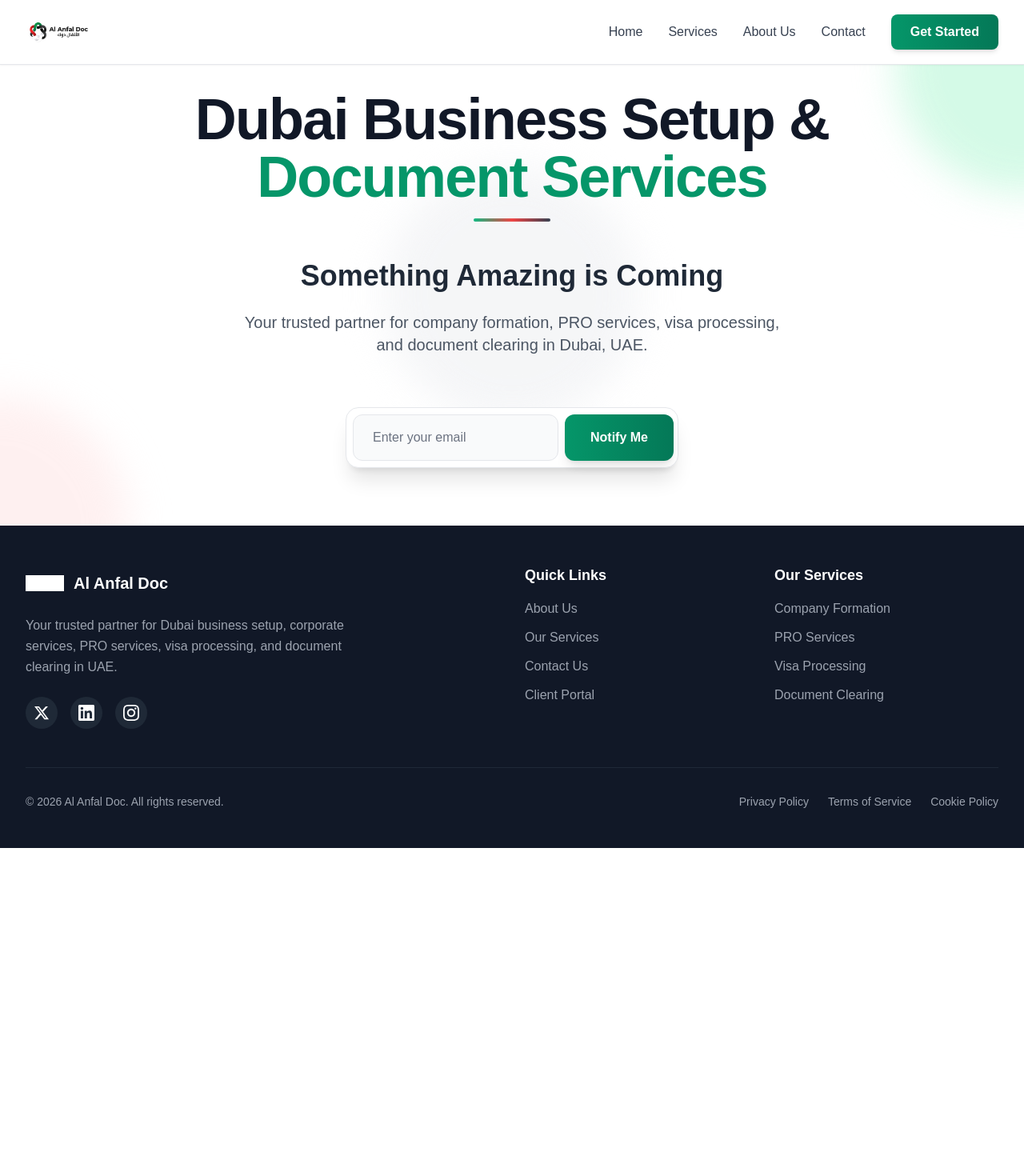
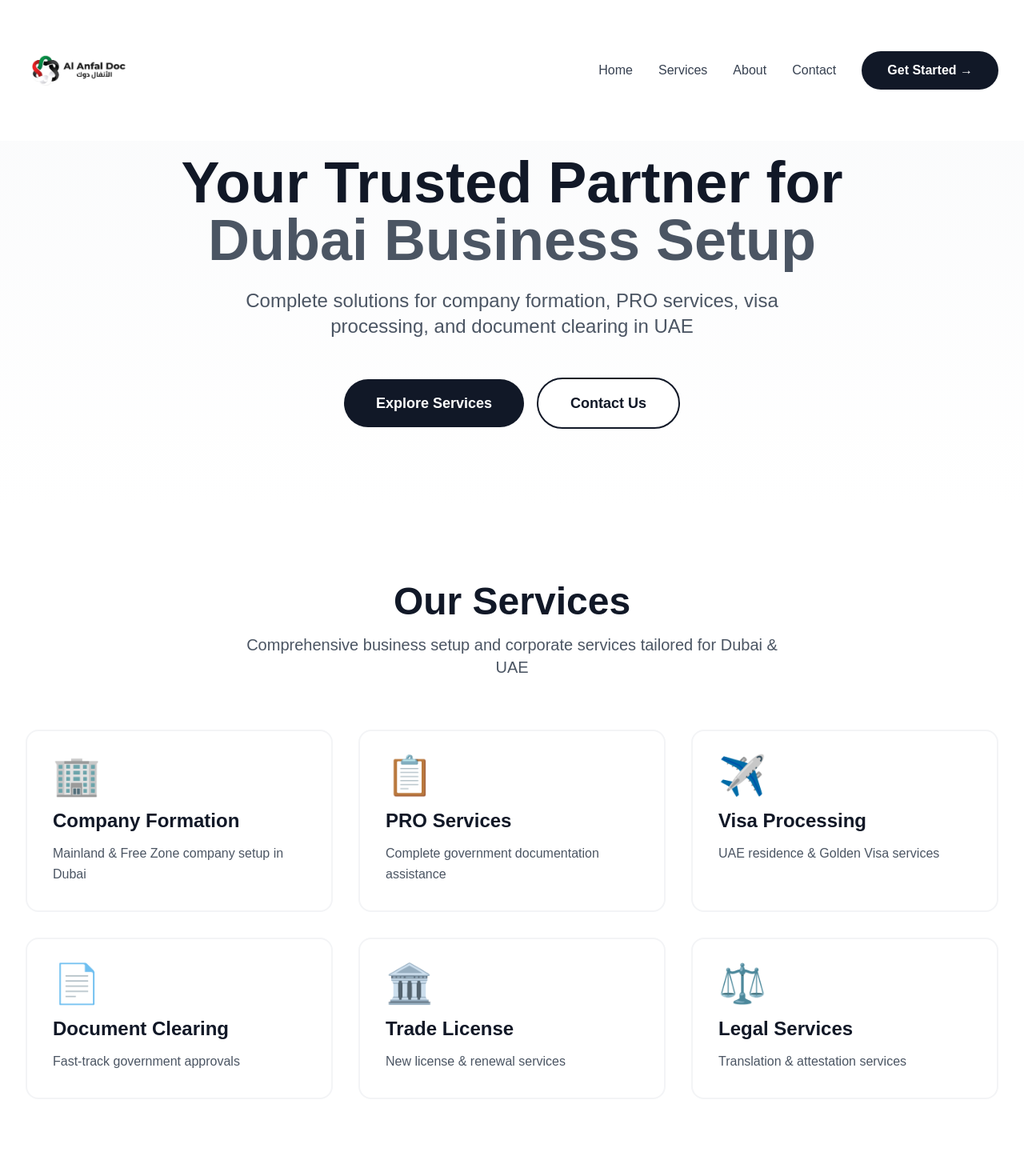
Before and after one commit to Sanaderali/alanfaldoc, a Next.js app: page / in a window 1280 px wide. Shown: the top 1470 px of the page at 80% size. Before the commit the page ends 1060 px from the top, so only its background shows below. Built offline with nearby package versions, Linux system fonts and the light colour scheme.

Commit message:
Complete professional home page - larger black logo, all-white theme, professional buttons and animations

```diff
--- a/app/page.tsx
+++ b/app/page.tsx
@@ -7,57 +7,75 @@
 export default function Home() {
   const [mounted, setMounted] = useState(false);
   const [mobileMenuOpen, setMobileMenuOpen] = useState(false);
+  const [scrolled, setScrolled] = useState(false);
 
   useEffect(() => {
     setMounted(true);
+    const handleScroll = () => {
+      setScrolled(window.scrollY > 20);
+    };
+    window.addEventListener('scroll', handleScroll);
+    return () => window.removeEventListener('scroll', handleScroll);
   }, []);
 
+  const services = [
+    { icon: "🏢", title: "Company Formation", desc: "Mainland & Free Zone company setup in Dubai" },
+    { icon: "📋", title: "PRO Services", desc: "Complete government documentation assistance" },
+    { icon: "✈️", title: "Visa Processing", desc: "UAE residence & Golden Visa services" },
+    { icon: "📄", title: "Document Clearing", desc: "Fast-track government approvals" },
+    { icon: "🏛️", title: "Trade License", desc: "New license & renewal services" },
+    { icon: "⚖️", title: "Legal Services", desc: "Translation & attestation services" },
+  ];
+
   return (
-    <div className="min-h-screen bg-white flex flex-col">
-      {/* Professional Header */}
-      <header className="sticky top-0 z-50 bg-white border-b border-gray-200 shadow-sm">
+    <div className="min-h-screen bg-white">
+      {/* Professional Animated Header */}
+      <header className={`fixed top-0 left-0 right-0 z-50 transition-all duration-500 ${scrolled ? 'bg-white shadow-lg py-3' : 'bg-white/95 backdrop-blur-md py-4'}`}>
         <div className="max-w-7xl mx-auto px-4 sm:px-6 lg:px-8">
-          <div className="flex justify-between items-center h-20">
-            {/* Logo */}
+          <div className="flex justify-between items-center">
+            {/* Logo - Larger Size */}
             <Link href="/" className="flex items-center space-x-3 group">
-              <div className="relative w-16 h-16 sm:w-20 sm:h-20 transition-transform group-hover:scale-105 duration-300">
+              <div className={`relative transition-all duration-500 ${scrolled ? 'w-24 h-24' : 'w-32 h-32'} sm:${scrolled ? 'w-28 h-28' : 'w-36 h-36'}`}>
                 <Image
                   src="/logo-black.png"
                   alt="Al Anfal Doc"
                   fill
-                  className="object-contain"
+                  className="object-contain transform group-hover:scale-105 transition-transform duration-300"
                   priority
                 />
               </div>
             </Link>
 
             {/* Desktop Navigation */}
-            <nav className="hidden md:flex items-center space-x-8">
-              <Link href="#home" className="text-gray-700 hover:text-emerald-600 font-medium transition-colors duration-200">
+            <nav className="hidden lg:flex items-center space-x-8">
+              <Link href="#home" className="text-gray-700 hover:text-gray-900 font-medium transition-all duration-200 relative group">
                 Home
+                <span className="absolute bottom-0 left-0 w-0 h-0.5 bg-gray-900 group-hover:w-full transition-all duration-300"></span>
               </Link>
-              <Link href="#services" className="text-gray-700 hover:text-emerald-600 font-medium transition-colors duration-200">
+              <Link href="#services" className="text-gray-700 hover:text-gray-900 font-medium transition-all duration-200 relative group">
                 Services
+                <span className="absolute bottom-0 left-0 w-0 h-0.5 bg-gray-900 group-hover:w-full transition-all duration-300"></span>
               </Link>
-              <Link href="#about" className="text-gray-700 hover:text-emerald-600 font-medium transition-colors duration-200">
-                About Us
+              <Link href="#about" className="text-gray-700 hover:text-gray-900 font-medium transition-all duration-200 relative group">
+                About
+                <span className="absolute bottom-0 left-0 w-0 h-0.5 bg-gray-900 group-hover:w-full transition-all duration-300"></span>
               </Link>
-              <Link href="#contact" className="text-gray-700 hover:text-emerald-600 font-medium transition-colors duration-200">
+              <Link href="#contact" className="text-gray-700 hover:text-gray-900 font-medium transition-all duration-200 relative group">
                 Contact
+                <span className="absolute bottom-0 left-0 w-0 h-0.5 bg-gray-900 group-hover:w-full transition-all duration-300"></span>
               </Link>
               <Link
                 href="#get-started"
-                className="px-6 py-2.5 bg-gradient-to-r from-emerald-600 to-emerald-700 text-white font-semibold rounded-lg hover:from-emerald-700 hover:to-emerald-800 transition-all duration-200 transform hover:scale-105 shadow-md"
+                className="px-8 py-3 bg-gray-900 text-white font-semibold rounded-full hover:bg-gray-800 transition-all duration-300 transform hover:scale-105 hover:shadow-xl"
               >
-                Get Started
+                Get Started →
               </Link>
             </nav>
 
             {/* Mobile Menu Button */}
             <button
               onClick={() => setMobileMenuOpen(!mobileMenuOpen)}
-              className="md:hidden p-2 rounded-lg text-gray-700 hover:bg-gray-100 transition-colors"
-              aria-label="Toggle menu"
+              className="lg:hidden p-2 rounded-lg text-gray-700 hover:bg-gray-100 transition-colors"
             >
               <svg className="w-6 h-6" fill="none" stroke="currentColor" viewBox="0 0 24 24">
                 {mobileMenuOpen ? (
@@ -69,27 +87,16 @@
             </button>
           </div>
 
-          {/* Mobile Navigation */}
+          {/* Mobile Menu */}
           {mobileMenuOpen && (
-            <div className="md:hidden py-4 border-t border-gray-100 animate-slide-down">
+            <div className="lg:hidden mt-4 pb-4 animate-slide-down">
               <nav className="flex flex-col space-y-4">
-                <Link href="#home" className="text-gray-700 hover:text-emerald-600 font-medium py-2 transition-colors">
-                  Home
-                </Link>
-                <Link href="#services" className="text-gray-700 hover:text-emerald-600 font-medium py-2 transition-colors">
-                  Services
-                </Link>
-                <Link href="#about" className="text-gray-700 hover:text-emerald-600 font-medium py-2 transition-colors">
-                  About Us
-                </Link>
-                <Link href="#contact" className="text-gray-700 hover:text-emerald-600 font-medium py-2 transition-colors">
-                  Contact
-                </Link>
-                <Link
-                  href="#get-started"
-                  className="px-6 py-3 bg-gradient-to-r from-emerald-600 to-emerald-700 text-white font-semibold rounded-lg text-center hover:from-emerald-700 hover:to-emerald-800 transition-all shadow-md"
-                >
-                  Get Started
+                <Link href="#home" className="text-gray-700 hover:text-gray-900 font-medium py-2">Home</Link>
+                <Link href="#services" className="text-gray-700 hover:text-gray-900 font-medium py-2">Services</Link>
+                <Link href="#about" className="text-gray-700 hover:text-gray-900 font-medium py-2">About</Link>
+                <Link href="#contact" className="text-gray-700 hover:text-gray-900 font-medium py-2">Contact</Link>
+                <Link href="#get-started" className="px-6 py-3 bg-gray-900 text-white font-semibold rounded-full text-center hover:bg-gray-800">
+                  Get Started →
                 </Link>
               </nav>
             </div>
@@ -97,95 +104,101 @@
         </div>
       </header>
 
-      {/* Main Content - Coming Soon Section */}
-      <main className="flex-1 flex items-center justify-center p-4 sm:p-6 md:p-8 overflow-hidden relative">
-        {/* Animated background elements */}
-        <div className="absolute inset-0 overflow-hidden">
-          <div className="absolute -top-40 -right-40 w-60 h-60 md:w-80 md:h-80 bg-emerald-100 rounded-full mix-blend-multiply filter blur-xl opacity-40 animate-pulse-slow"></div>
-          <div className="absolute -bottom-40 -left-40 w-60 h-60 md:w-80 md:h-80 bg-red-100 rounded-full mix-blend-multiply filter blur-xl opacity-40 animate-pulse-slow" style={{ animationDelay: "1s" }}></div>
-          <div className="absolute top-1/2 left-1/2 transform -translate-x-1/2 -translate-y-1/2 w-60 h-60 md:w-80 md:h-80 bg-gray-100 rounded-full mix-blend-multiply filter blur-xl opacity-40 animate-pulse-slow" style={{ animationDelay: "2s" }}></div>
-        </div>
-
-        <div className={`max-w-4xl w-full text-center z-10 transition-all duration-1000 ${mounted ? 'opacity-100 translate-y-0' : 'opacity-0 translate-y-10'}`}>
-          {/* Title */}
-          <div className="mb-8 md:mb-12">
-            <h1 className="text-4xl sm:text-5xl md:text-6xl lg:text-7xl font-bold text-gray-900 mb-4 tracking-tight animate-slide-up px-4">
-              Dubai Business Setup & <span className="text-emerald-600">Document Services</span>
+      {/* Hero Section */}
+      <section id="home" className="pt-48 pb-24 px-4 sm:px-6 lg:px-8 bg-gradient-to-b from-gray-50 to-white">
+        <div className="max-w-7xl mx-auto">
+          <div className={`text-center transition-all duration-1000 ${mounted ? 'opacity-100 translate-y-0' : 'opacity-0 translate-y-10'}`}>
+            <h1 className="text-5xl sm:text-6xl lg:text-7xl font-bold text-gray-900 mb-6 leading-tight">
+              Your Trusted Partner for<br />
+              <span className="text-gray-600">Dubai Business Setup</span>
             </h1>
-            <div className="w-24 md:w-32 h-1 bg-gradient-to-r from-emerald-500 via-red-500 to-gray-700 mx-auto rounded-full animate-expand"></div>
-          </div>
-
-          {/* Coming Soon Message */}
-          <div className="space-y-4 md:space-y-6 mb-10 md:mb-16 px-4">
-            <h2 className="text-2xl sm:text-3xl md:text-4xl font-semibold text-gray-800 animate-slide-up" style={{ animationDelay: "0.2s" }}>
-              Something Amazing is Coming
-            </h2>
-            <p className="text-base sm:text-lg md:text-xl text-gray-600 max-w-2xl mx-auto leading-relaxed animate-slide-up" style={{ animationDelay: "0.4s" }}>
-              Your trusted partner for company formation, PRO services, visa processing, and document clearing in Dubai, UAE.
+            <p className="text-xl sm:text-2xl text-gray-600 mb-12 max-w-3xl mx-auto leading-relaxed">
+              Complete solutions for company formation, PRO services, visa processing, and document clearing in UAE
             </p>
-          </div>
-
-          {/* Email Notification Form */}
-          <div className="max-w-md mx-auto mb-10 px-4 animate-slide-up" style={{ animationDelay: "0.6s" }}>
-            <div className="bg-white rounded-2xl p-2 shadow-xl border border-gray-200 hover:shadow-2xl transition-all duration-300">
-              <form className="flex flex-col sm:flex-row gap-2" onSubmit={(e) => {
-                e.preventDefault();
-                const form = e.target as HTMLFormElement;
-                const email = (form.elements.namedItem('email') as HTMLInputElement).value;
-                alert(`Thank you! We'll notify you at ${email} when we launch.`);
-                form.reset();
-              }}>
-                <input
-                  type="email"
-                  name="email"
-                  placeholder="Enter your email"
-                  required
-                  className="flex-1 px-4 sm:px-6 py-3 sm:py-4 rounded-xl bg-gray-50 text-gray-900 placeholder-gray-500 border border-gray-200 focus:outline-none focus:ring-2 focus:ring-emerald-500 focus:border-transparent transition-all"
-                />
-                <button
-                  type="submit"
-                  className="px-6 sm:px-8 py-3 sm:py-4 bg-gradient-to-r from-emerald-600 to-emerald-700 text-white font-semibold rounded-xl hover:from-emerald-700 hover:to-emerald-800 transition-all transform hover:scale-105 active:scale-95 shadow-lg whitespace-nowrap"
-                >
-                  Notify Me
-                </button>
-              </form>
+            <div className="flex flex-col sm:flex-row gap-4 justify-center items-center">
+              <Link href="#services" className="px-10 py-4 bg-gray-900 text-white font-semibold rounded-full hover:bg-gray-800 transition-all duration-300 transform hover:scale-105 hover:shadow-2xl text-lg">
+                Explore Services
+              </Link>
+              <Link href="#contact" className="px-10 py-4 bg-white text-gray-900 font-semibold rounded-full border-2 border-gray-900 hover:bg-gray-50 transition-all duration-300 transform hover:scale-105 text-lg">
+                Contact Us
+              </Link>
             </div>
           </div>
         </div>
-      </main>
+      </section>
 
-      {/* Professional Footer */}
-      <footer className="bg-gray-900 text-white">
-        <div className="max-w-7xl mx-auto px-4 sm:px-6 lg:px-8 py-12">
-          <div className="grid grid-cols-1 md:grid-cols-4 gap-8">
-            {/* Company Info */}
+      {/* Services Section */}
+      <section id="services" className="py-24 px-4 sm:px-6 lg:px-8 bg-white">
+        <div className="max-w-7xl mx-auto">
+          <div className="text-center mb-16">
+            <h2 className="text-4xl sm:text-5xl font-bold text-gray-900 mb-4">Our Services</h2>
+            <p className="text-xl text-gray-600 max-w-2xl mx-auto">
+              Comprehensive business setup and corporate services tailored for Dubai & UAE
+            </p>
+          </div>
+          <div className="grid grid-cols-1 md:grid-cols-2 lg:grid-cols-3 gap-8">
+            {services.map((service, index) => (
+              <div
+                key={index}
+                className="p-8 bg-white rounded-2xl border-2 border-gray-100 hover:border-gray-900 hover:shadow-2xl transition-all duration-300 transform hover:-translate-y-2 group"
+                style={{ animationDelay: `${index * 0.1}s` }}
+              >
+                <div className="text-5xl mb-4 transform group-hover:scale-110 transition-transform duration-300">{service.icon}</div>
+                <h3 className="text-2xl font-bold text-gray-900 mb-3 group-hover:text-gray-700 transition-colors">{service.title}</h3>
+                <p className="text-gray-600 leading-relaxed">{service.desc}</p>
+              </div>
+            ))}
+          </div>
+        </div>
+      </section>
+
+      {/* CTA Section */}
+      <section className="py-24 px-4 sm:px-6 lg:px-8 bg-gray-50">
+        <div className="max-w-4xl mx-auto text-center">
+          <h2 className="text-4xl sm:text-5xl font-bold text-gray-900 mb-6">Ready to Start Your Business in Dubai?</h2>
+          <p className="text-xl text-gray-600 mb-10">
+            Get expert guidance and fast-track your business setup process with our professional team
+          </p>
+          <Link
+            href="#contact"
+            className="inline-block px-12 py-5 bg-gray-900 text-white font-semibold rounded-full hover:bg-gray-800 transition-all duration-300 transform hover:scale-105 hover:shadow-2xl text-lg"
+          >
+            Schedule a Consultation
+          </Link>
+        </div>
+      </section>
+
+      {/* Professional White Footer */}
+      <footer className="bg-white border-t-2 border-gray-100">
+        <div className="max-w-7xl mx-auto px-4 sm:px-6 lg:px-8 py-16">
+          <div className="grid grid-cols-1 md:grid-cols-4 gap-12">
+            {/* Company Info with Larger Logo */}
             <div className="col-span-1 md:col-span-2">
-              <div className="flex items-center space-x-3 mb-4">
-                <div className="relative w-12 h-12">
+              <div className="flex items-center space-x-4 mb-6">
+                <div className="relative w-32 h-32">
                   <Image
-                    src="/logo.png"
+                    src="/logo-black.png"
                     alt="Al Anfal Doc"
                     fill
-                    className="object-contain brightness-0 invert"
+                    className="object-contain"
                   />
                 </div>
-                <span className="text-xl font-bold">Al Anfal Doc</span>
               </div>
-              <p className="text-gray-400 mb-6 max-w-md leading-relaxed">
+              <p className="text-gray-600 mb-6 max-w-md leading-relaxed text-lg">
                 Your trusted partner for Dubai business setup, corporate services, PRO services, visa processing, and document clearing in UAE.
               </p>
               <div className="flex space-x-4">
-                <a href="#" className="w-10 h-10 rounded-full bg-gray-800 hover:bg-emerald-600 flex items-center justify-center transition-all duration-200 transform hover:scale-110">
+                <a href="#" className="w-12 h-12 rounded-full bg-gray-100 hover:bg-gray-900 hover:text-white flex items-center justify-center transition-all duration-200 transform hover:scale-110 text-gray-700">
                   <svg className="w-5 h-5" fill="currentColor" viewBox="0 0 24 24">
                     <path d="M18.244 2.25h3.308l-7.227 8.26 8.502 11.24H16.17l-5.214-6.817L4.99 21.75H1.68l7.73-8.835L1.254 2.25H8.08l4.713 6.231zm-1.161 17.52h1.833L7.084 4.126H5.117z" />
                   </svg>
                 </a>
-                <a href="#" className="w-10 h-10 rounded-full bg-gray-800 hover:bg-emerald-600 flex items-center justify-center transition-all duration-200 transform hover:scale-110">
+                <a href="#" className="w-12 h-12 rounded-full bg-gray-100 hover:bg-gray-900 hover:text-white flex items-center justify-center transition-all duration-200 transform hover:scale-110 text-gray-700">
                   <svg className="w-5 h-5" fill="currentColor" viewBox="0 0 24 24">
                     <path d="M20.447 20.452h-3.554v-5.569c0-1.328-.027-3.037-1.852-3.037-1.853 0-2.136 1.445-2.136 2.939v5.667H9.351V9h3.414v1.561h.046c.477-.9 1.637-1.85 3.37-1.85 3.601 0 4.267 2.37 4.267 5.455v6.286zM5.337 7.433c-1.144 0-2.063-.926-2.063-2.065 0-1.138.92-2.063 2.063-2.063 1.14 0 2.064.925 2.064 2.063 0 1.139-.925 2.065-2.064 2.065zm1.782 13.019H3.555V9h3.564v11.452zM22.225 0H1.771C.792 0 0 .774 0 1.729v20.542C0 23.227.792 24 1.771 24h20.451C23.2 24 24 23.227 24 22.271V1.729C24 .774 23.2 0 22.222 0h.003z"/>
                   </svg>
                 </a>
-                <a href="#" className="w-10 h-10 rounded-full bg-gray-800 hover:bg-emerald-600 flex items-center justify-center transition-all duration-200 transform hover:scale-110">
+                <a href="#" className="w-12 h-12 rounded-full bg-gray-100 hover:bg-gray-900 hover:text-white flex items-center justify-center transition-all duration-200 transform hover:scale-110 text-gray-700">
                   <svg className="w-5 h-5" fill="currentColor" viewBox="0 0 24 24">
                     <path d="M12 2.163c3.204 0 3.584.012 4.85.07 3.252.148 4.771 1.691 4.919 4.919.058 1.265.069 1.645.069 4.849 0 3.205-.012 3.584-.069 4.849-.149 3.225-1.664 4.771-4.919 4.919-1.266.058-1.644.07-4.85.07-3.204 0-3.584-.012-4.849-.07-3.26-.149-4.771-1.699-4.919-4.92-.058-1.265-.07-1.644-.07-4.849 0-3.204.013-3.583.07-4.849.149-3.227 1.664-4.771 4.919-4.919 1.266-.057 1.645-.069 4.849-.069zm0-2.163c-3.259 0-3.667.014-4.947.072-4.358.2-6.78 2.618-6.98 6.98-.059 1.281-.073 1.689-.073 4.948 0 3.259.014 3.668.072 4.948.2 4.358 2.618 6.78 6.98 6.98 1.281.058 1.689.072 4.948.072 3.259 0 3.668-.014 4.948-.072 4.354-.2 6.782-2.618 6.979-6.98.059-1.28.073-1.689.073-4.948 0-3.259-.014-3.667-.072-4.947-.196-4.354-2.617-6.78-6.979-6.98-1.281-.059-1.69-.073-4.949-.073zm0 5.838c-3.403 0-6.162 2.759-6.162 6.162s2.759 6.163 6.162 6.163 6.162-2.759 6.162-6.163c0-3.403-2.759-6.162-6.162-6.162zm0 10.162c-2.209 0-4-1.79-4-4 0-2.209 1.791-4 4-4s4 1.791 4 4c0 2.21-1.791 4-4 4zm6.406-11.845c-.796 0-1.441.645-1.441 1.44s.645 1.44 1.441 1.44c.795 0 1.439-.645 1.439-1.44s-.644-1.44-1.439-1.44z"/>
                   </svg>
@@ -195,36 +208,36 @@
 
             {/* Quick Links */}
             <div>
-              <h3 className="text-lg font-semibold mb-4">Quick Links</h3>
+              <h3 className="text-lg font-bold text-gray-900 mb-4">Quick Links</h3>
               <ul className="space-y-3">
-                <li><Link href="#" className="text-gray-400 hover:text-emerald-500 transition-colors">About Us</Link></li>
-                <li><Link href="#" className="text-gray-400 hover:text-emerald-500 transition-colors">Our Services</Link></li>
-                <li><Link href="#" className="text-gray-400 hover:text-emerald-500 transition-colors">Contact Us</Link></li>
-                <li><Link href="#" className="text-gray-400 hover:text-emerald-500 transition-colors">Client Portal</Link></li>
+                <li><Link href="#" className="text-gray-600 hover:text-gray-900 transition-colors">About Us</Link></li>
+                <li><Link href="#" className="text-gray-600 hover:text-gray-900 transition-colors">Our Services</Link></li>
+                <li><Link href="#" className="text-gray-600 hover:text-gray-900 transition-colors">Contact Us</Link></li>
+                <li><Link href="#" className="text-gray-600 hover:text-gray-900 transition-colors">Client Portal</Link></li>
               </ul>
             </div>
 
             {/* Services */}
             <div>
-              <h3 className="text-lg font-semibold mb-4">Our Services</h3>
+              <h3 className="text-lg font-bold text-gray-900 mb-4">Our Services</h3>
               <ul className="space-y-3">
-                <li><Link href="#" className="text-gray-400 hover:text-emerald-500 transition-colors">Company Formation</Link></li>
-                <li><Link href="#" className="text-gray-400 hover:text-emerald-500 transition-colors">PRO Services</Link></li>
-                <li><Link href="#" className="text-gray-400 hover:text-emerald-500 transition-colors">Visa Processing</Link></li>
-                <li><Link href="#" className="text-gray-400 hover:text-emerald-500 transition-colors">Document Clearing</Link></li>
+                <li><Link href="#" className="text-gray-600 hover:text-gray-900 transition-colors">Company Formation</Link></li>
+                <li><Link href="#" className="text-gray-600 hover:text-gray-900 transition-colors">PRO Services</Link></li>
+                <li><Link href="#" className="text-gray-600 hover:text-gray-900 transition-colors">Visa Processing</Link></li>
+                <li><Link href="#" className="text-gray-600 hover:text-gray-900 transition-colors">Document Clearing</Link></li>
               </ul>
             </div>
           </div>
 
           {/* Bottom Bar */}
-          <div className="border-t border-gray-800 mt-12 pt-8 flex flex-col md:flex-row justify-between items-center">
-            <p className="text-gray-400 text-sm mb-4 md:mb-0">
+          <div className="border-t-2 border-gray-100 mt-12 pt-8 flex flex-col md:flex-row justify-between items-center">
+            <p className="text-gray-600 text-sm mb-4 md:mb-0">
               &copy; {new Date().getFullYear()} Al Anfal Doc. All rights reserved.
             </p>
             <div className="flex space-x-6">
-              <Link href="#" className="text-gray-400 hover:text-emerald-500 text-sm transition-colors">Privacy Policy</Link>
-              <Link href="#" className="text-gray-400 hover:text-emerald-500 text-sm transition-colors">Terms of Service</Link>
-              <Link href="#" className="text-gray-400 hover:text-emerald-500 text-sm transition-colors">Cookie Policy</Link>
+              <Link href="#" className="text-gray-600 hover:text-gray-900 text-sm transition-colors">Privacy Policy</Link>
+              <Link href="#" className="text-gray-600 hover:text-gray-900 text-sm transition-colors">Terms of Service</Link>
+              <Link href="#" className="text-gray-600 hover:text-gray-900 text-sm transition-colors">Cookie Policy</Link>
             </div>
           </div>
         </div>
```
